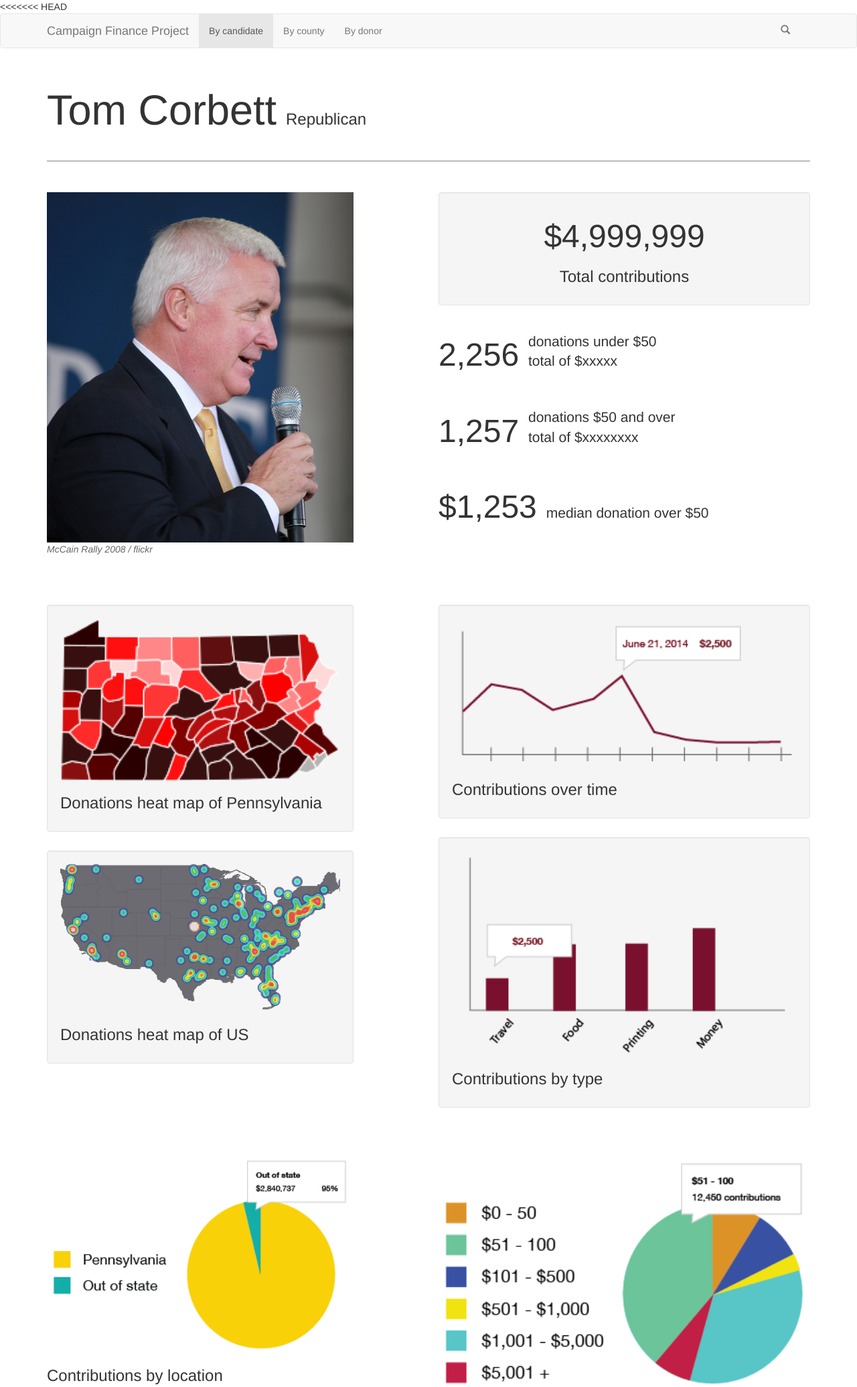
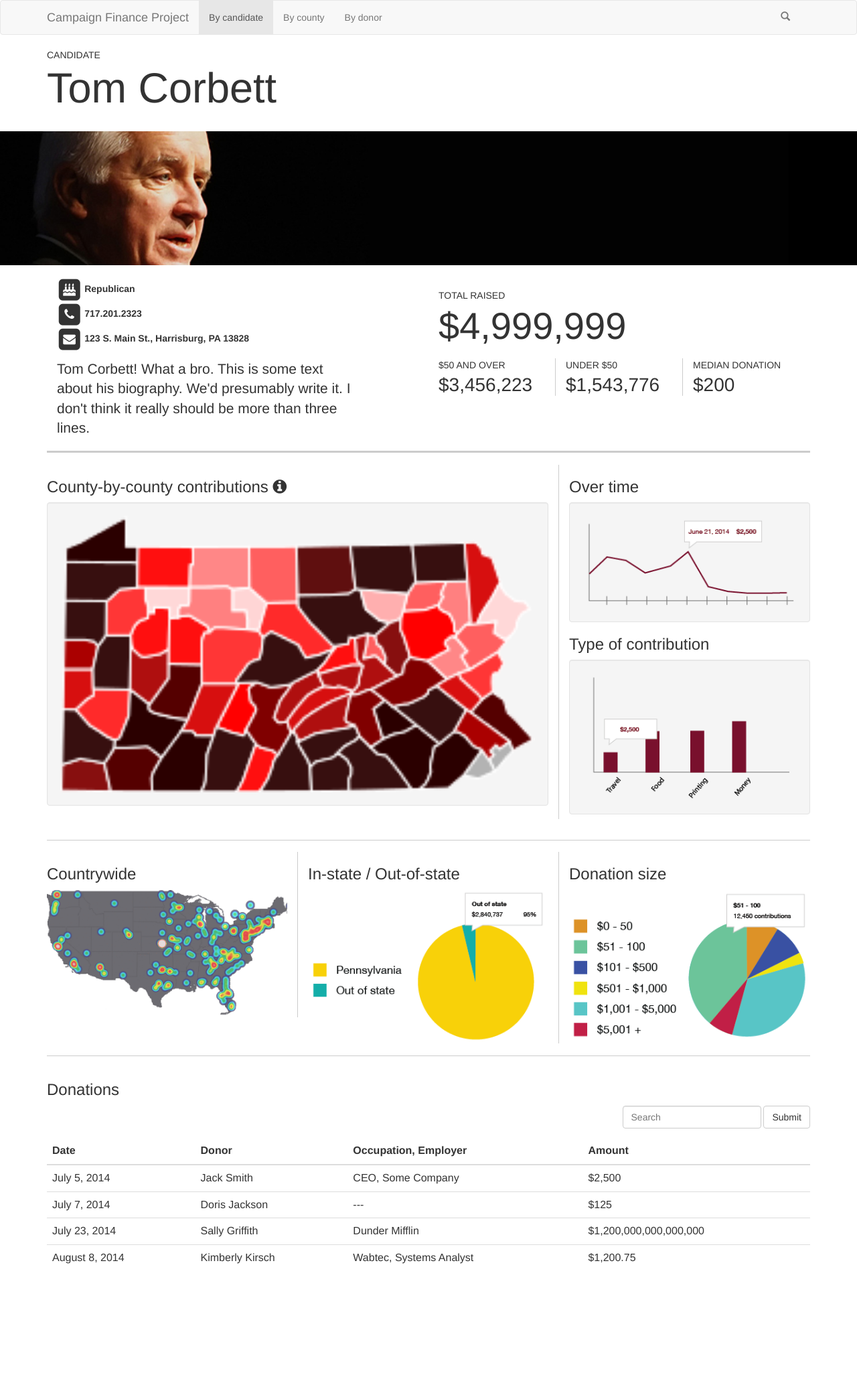
Before and after one commit to PittsburghPG/pa-campaign-finance, a PHP site: page / in a window 1280 px wide. Shown: the top 2071 px of the page at 67% size. After the commit the page ends 1887 px from the top, so only its background shows below. Run offline with PHP 8.4, Linux system fonts and the light colour scheme; some libraries are stand-ins or nearby versions.

Commit message:
revised candidate layout

```diff
--- a/index.html
+++ b/index.html
@@ -1,9 +1,9 @@
-<<<<<<< HEAD
 <html>
 <head>
 	<title>Candidate page layout</title>
   <link href="./stylesheets/styles.css" rel="stylesheet" type="text/css" />
   <link href="./stylesheets/bootstrap-sortable.css" rel="stylesheet" type="text/css" />
+  <link href="http://maxcdn.bootstrapcdn.com/font-awesome/4.2.0/css/font-awesome.min.css" rel="stylesheet">
   <script src="http://ajax.googleapis.com/ajax/libs/jquery/2.1.1/jquery.min.js"></script>
   <script type="text/javascript" src="javascripts/bootstrap.js"></script>
   <script type="text/javascript" src="javascripts/bootstrap-sortable.js"></script>
@@ -107,107 +107,129 @@
 
 	<!-- container -->
 	<div class="container">
-		<div class="intro-row thick-divider">
+		<div class="intro-row">
+			<label>CANDIDATE</label>
 			<div class="jumbotron ">
-				<ul class="list-inline">
-					<li><h1>Tom Corbett</h1></li>
-					<li><h3>Republican</h3></li>
-				</ul>
+				<h1>Tom Corbett</h1>
 			</div>
 		</div>
+	</div>
 
-		<!-- put these elements in a row so we can control how they flow at smaller sized screens-->
-		<div class="row">
-			<!-- candidate photo-->
-			<figure class="col-lg-5 col-md-5 col-sm-5 block">
-				<img src="img/cc-TomCorbett-McCainRally2008.jpg" alt="Tom Corbett" />
-				<figcaption>McCain Rally 2008 / flickr</figcaption>
-			</figure>
-			<!-- end candidate photo-->
+	<div class="banner-image" style="background-image: url('img/corbett-header.jpg'); background-size: cover; ">
+	</div>
 
-			<!-- donation amounts beside photo for large view -->
-			<div class="col-lg-6 col-md-6 col-sm-7 col-lg-offset-1 col-md-offset-1">
+	<!-- center all DATA in a container -->
+	<div class="container">
 
-				<div class="well stacked-amt-desc center block">
-					<h2>$4,999,999</h2>
-					<h3>Total contributions</h3>
+		<!-- BIO/TOTALS row -->
+		<div class="row thick-divider">
+
+			<!-- BIO -->
+			<div class="col-lg-5 col-md-5 col-sm-5 col-xs-12">
+				<p>
+					<span class="fa-stack fa-lg">
+						<i class="fa fa-square fa-stack-2x"></i>
+						<i class="fa fa-birthday-cake fa-stack-1x fa-inverse"></i>
+					</span>
+					<strong>Republican</strong><br>
+					<span class="fa-stack fa-lg">
+						<i class="fa fa-square fa-stack-2x"></i>
+						<i class="fa fa-phone fa-stack-1x fa-inverse"></i>
+					</span>
+					<strong>717.201.2323</strong><br>
+					<span class="fa-stack fa-lg">
+						<i class="fa fa-square fa-stack-2x"></i>
+						<i class="fa fa-envelope fa-stack-1x fa-inverse"></i>
+					</span>
+					<strong>123 S. Main St., Harrisburg, PA 13828</strong><br>
+				</p>
+				<p class="lead">Tom Corbett! What a bro. This is some text about his biography. We'd presumably write it. I don't think it really should be more than three lines. </p>
+			</div><!-- end BIO -->
+
+			<!-- TOTALS -->
+			<div class="col-lg-6 col-md-6 col-sm-7 col-lg-offset-1 col-md-offset-1 top-totals">
+
+				<div class="row">
+					<div class="col-lg-12 col-md-12 col-sm-12">
+						<label>TOTAL RAISED</label>
+						<h2 class="jumbo">$4,999,999</h2>
+					</div>
 				</div>
 
-				<div class="inline-amt-desc clearfix block">
-					<ul class="list-inline">
-						<li><h2>2,256</h2></li>
-						<li><p class="lead">donations under $50<br>
-					total of $xxxxx</p></li>
-					</ul>
+				<div class="row">
+					<div class="col-lg-4 col-md-4 col-sm-4 col-xs-4 block first">
+						<label>$50 AND OVER</label>
+						<h3>$3,456,223</h3>
+					</div>
+
+					<div class="col-lg-4 col-md-4 col-sm-4 col-xs-4 block">
+						<label>UNDER $50</label>
+						<h3>$1,543,776</h3>
+					</div>
+
+					<div class="col-lg-4 col-md-4 col-sm-4 col-xs-4 block last">
+						<label>MEDIAN DONATION</label>
+						<h3>$200</h3>
+					</div>
 				</div>
 
-				<div class="inline-amt-desc clearfix block">
-					<ul class="list-inline">
-						<li><h2>1,257</h2></li>
-						<li><p class="lead">donations $50 and over<br/>
-					total of $xxxxxxxx</p></li>
-					</ul>
+			</div><!-- end TOTALS -->
+		</div><!-- end  BIO/TOTALS row-->
+
+
+		<!-- COUNTY,TIME,TYPE row -->
+		<div class="row">
+
+			<!-- COUNTY MAP -->
+			<div class="col-lg-8 col-md-8 col-sm-8 block">
+				<h3>County-by-county contributions <i class="fa fa-info-circle"></i></h3>
+				<div class="well">
+					<img src="img/pa-heat-map.png" alt="County-by-county contribution" />
+				</div>
+			</div><!-- end COUNTY MAP -->
+
+			<!-- TIME/TYPE -->
+			<div class="col-lg-4 col-md-4 col-sm-4">
+				<h3>Over time</h3>
+				<div class="well">
+					<img src="img/over-time-linechart.png" alt="US heat map" />
 				</div>
 
-				<div class="inline-amt-desc clearfix block">
-					<ul class="list-inline">
-						<li><h2>$1,253</h2></li>
-						<li><p class="lead">median donation over $50</p></li>
-					</ul>
+				<h3>Type of contribution</h3>
+				<div class="well">
+					<img src="img/contrib-type-barchart.png" alt="Type of contributions" />
 				</div>
+			</div><!-- end TIME/TYPE -->
 
-			</div><!-- end donation amounts -->
+		</div><!-- end COUNTY,TIME,TYPE row -->
 
-		</div><!-- end row-->
+		<div class="thin-divider"></div>
 
-		<div class="row"> <!-- maps, line charts and bar charts -->
-			<div class="col-lg-5 col-md-5 col-sm-6">
-				<div class="well block">
-					<img src="img/pa-heat-map.png" alt="PA heat map" />
-					<h3>Donations heat map of Pennsylvania</h3>
-				</div>
+		<!-- COUNTRY/STATE/SIZE -->
+		<div class="row">
 
-				<div class="well block">
-					<img src="img/us-heatmap.gif" alt="US heat map" />
-					<h3>Donations heat map of US</h3>
-				</div>
+			<div class="col-lg-4 col-md-4 col-sm-4 block first">
+				<h3>Countrywide</h3>
+				<img src="img/us-heatmap.gif" alt="US heat map" />
 			</div>
 
-			<div class="col-lg-6 col-md-6 col-sm-6 col-lg-offset-1 col-md-offset-1">
-				<div class="well block">
-					<img src="img/over-time-linechart.png" alt="US heat map" />
-					<h3>Contributions over time</h3>
-				</div>
-
-				<div class="well block">
-					<img src="img/contrib-type-barchart.png" alt="US heat map" />
-					<h3>Contributions by type</h3>
-				</div>
-			</div>
-		</div> <!-- end row -->
-
-
-		<div class="row"> <!-- pie charts -->
-			<div class="col-lg-5 col-md-5 col-sm-6">
-				<div class="block">
-					<img src="img/state-pie-chart.png" alt="Contributions by location pie chart" />
-					<h3>Contributions by location</h3>
-				</div>
+			<div class="col-lg-4 col-md-4 col-sm-4 block">
+				<h3>In-state / Out-of-state</h3>
+				<img src="img/state-pie-chart.png" alt="US heat map" />
 			</div>
 
-			<div class="col-lg-6 col-md-6 col-sm-6 col-lg-offset-1 col-md-offset-1">
-				<div class="block">
-					<img src="img/amount-pie-chart.png" alt="Contributions by amount pie chart" />
-					<h3>Contributions by amount</h3>
-				</div>
+			<div class="col-lg-4 col-md-4 col-sm-4 block last">
+				<h3>Donation size</h3>
+				<img src="img/amount-pie-chart.png" alt="US heat map" />
 			</div>
-		</div> <!-- end row -->
 
-		<div class="thick-divider"></div>
+		</div> <!-- end COUNTRY/STATE/SIZE -->
+
+		<div class="thin-divider"></div>
 
 		<div class="row"> <!-- donations table -->
-			<div class="col-lg-12 col-md-12 col-sm-12 block">
-				<h3>Contributions by donation</h3>
+			<div class="col-lg-12 col-md-12 col-sm-12">
+				<h3>Donations</h3>
 				<form class="form-inline pull-right">
 					<input type="search" class="form-control" placeholder="Search">
 					<button type="submit" class="btn btn-default">Submit</button>
@@ -254,11 +276,8 @@
 
 
 
-	</div> <!-- end container -->
+	</div> <!-- end DATA container -->
 
 </body>
 
 </html>
-=======
-
->>>>>>> origin/frontend
--- a/sass/styles.scss
+++ b/sass/styles.scss
@@ -14,6 +14,10 @@
 .inline-amt-desc.block{
 	margin-top: 1em;
 	margin-bottom: 1em;
+	}
+
+.banner-image{
+	height:200px;
 	}
 
 img{
@@ -35,8 +39,11 @@ figcaption{
 	}
 
 .block{
-	margin-top: 2em;
-	margin-bottom: 2em;
+	border-right:#cccccc 1px solid;
+	}
+
+.last.block{
+	border:none;
 	}
 
 .thick-divider{
@@ -52,17 +59,11 @@ figcaption{
 	padding:0 15px;
 	}
 
+.jumbotron h1{
+	margin-top:0;
+	}
+
 #search-menu{
-	/*position: fixed;
-	right:50px;
-	top:50px;
-	z-index:101;
-	background:#f8f8f8;
-	border-left:#e7e7e7 1px solid;
-	border-right:#e7e7e7 1px solid;
-	border-bottom:#e7e7e7 1px solid;
-	border-bottom-right-radius: 5px;
-	border-bottom-left-radius: 5px;*/
 	padding:20px;
 	}
 
@@ -70,14 +71,70 @@ figcaption{
 	color:#666666;
 	}
 
-/*@media (min-width: 768px){
+.large{
+	font-size: 2em;
+	}
 
-	.inline-amt-desc h2, .stacked-amt-desc h2{
-		font-size: 36px;
-		}
+.larger{
+	font-size:3em;
+	}
 
-	.inline-amt-desc .lead, .stacked-amt-desc .lead{
-		font-size: 18px;
-		}
+.jumbo{
+	font-size:4em;
+	}
 
-}*/
+.top-totals h2,
+.top-totals h3{
+	margin-top:0;
+	margin-bottom:0;
+	}
+
+.thin-divider{
+	border-bottom:#cccccc 1px solid;
+	}
+
+label{
+	font-weight: 200;
+	}
+
+
+@media screen and (max-width: 767px) {
+	.top-totals .col-lg-4 h3{
+		font-size: 1.25em;
+	}
+}
+
+@media (min-width: 768px) {
+
+}
+
+@media (min-width: 992px) {
+
+	.top-totals .col-lg-4 h3{
+		font-size: 2em;
+	}
+}
+
+@media (min-width: 1200px) {
+
+}
+
+@media (max-width: 480px) and (orientation: landscape) {
+
+}
+
+@media (min-width: 768px) {
+
+}
+
+@media (min-width: 768px) and (max-width: 991px) {
+
+}
+
+@media (min-width: 992px) and (max-width: 1199px) {
+
+}
+
+@media (max-width: 767px) {
+
+}
```
Also changed, not shown: css/font-awesome.css (added), img/corbett-header.jpg (added), stylesheets/styles.css.
